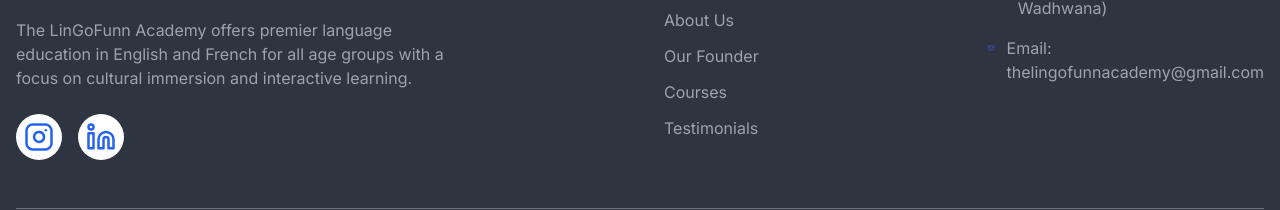
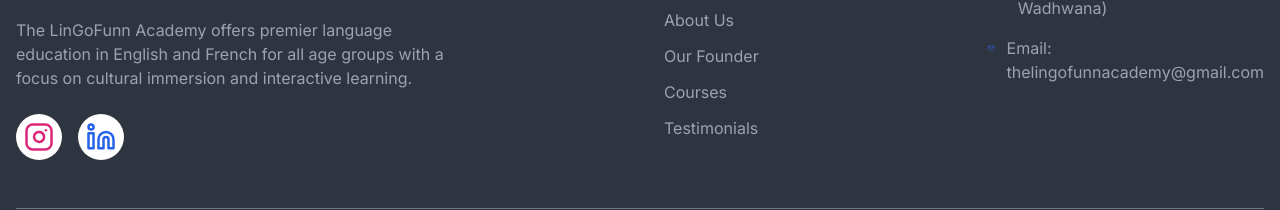
Before and after one commit to yashgondalia/lingofun-academy-diya, a React (Vite) app: page / in a window 1280 px wide. Shown: the part 6206-6416 px from the top of the page. Built offline with nearby package versions, Linux system fonts and the light colour scheme.

Commit message:
updated footer section

```diff
--- a/src/components/Footer.tsx
+++ b/src/components/Footer.tsx
@@ -166,7 +166,7 @@ const Footer = () => {
                 href="https://www.instagram.com/thelingofunn.academy?igsh=MzgwdDJqenZjZ2Ry&utm_source=qr"
                 target="_blank"
                 rel="noopener noreferrer"
-                className="bg-white p-2 rounded-full text-blue-600 hover:text-white transition-colors"
+                className="bg-white p-2 rounded-full text-pink-600 hover:text-pink transition-colors"
               >
                 <Instagram size={30} />
               </a>
@@ -174,7 +174,7 @@ const Footer = () => {
                 href="http://linkedin.com/in/diya-wadhwana-87b80a270"
                 target="_blank"
                 rel="noopener noreferrer"
-                className="bg-white p-2 rounded-full text-blue-600 hover:text-white transition-colors"
+                className="bg-white p-2 rounded-full text-blue-600 hover:text-blue transition-colors"
               >
                 <Linkedin size={30} />
               </a>
```
